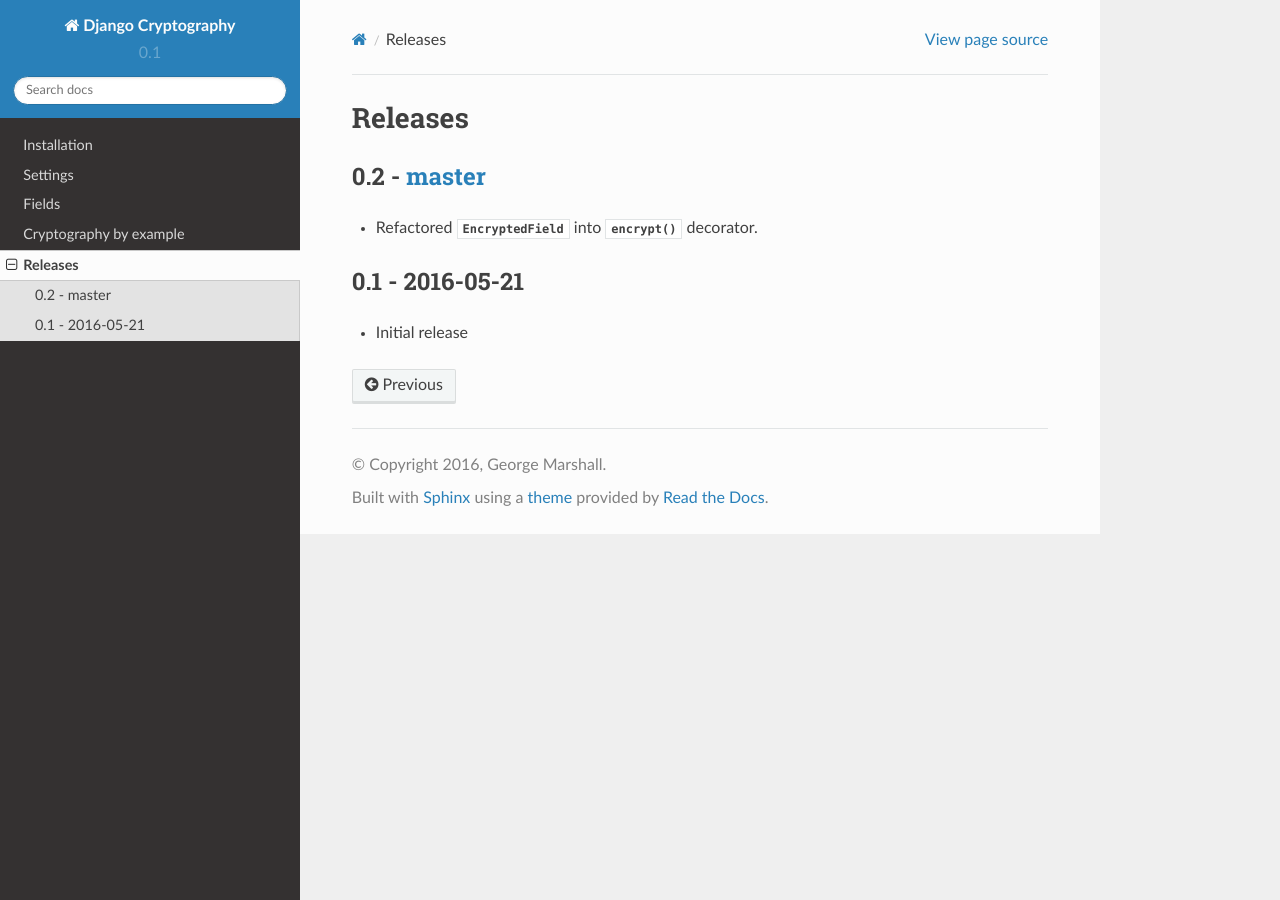
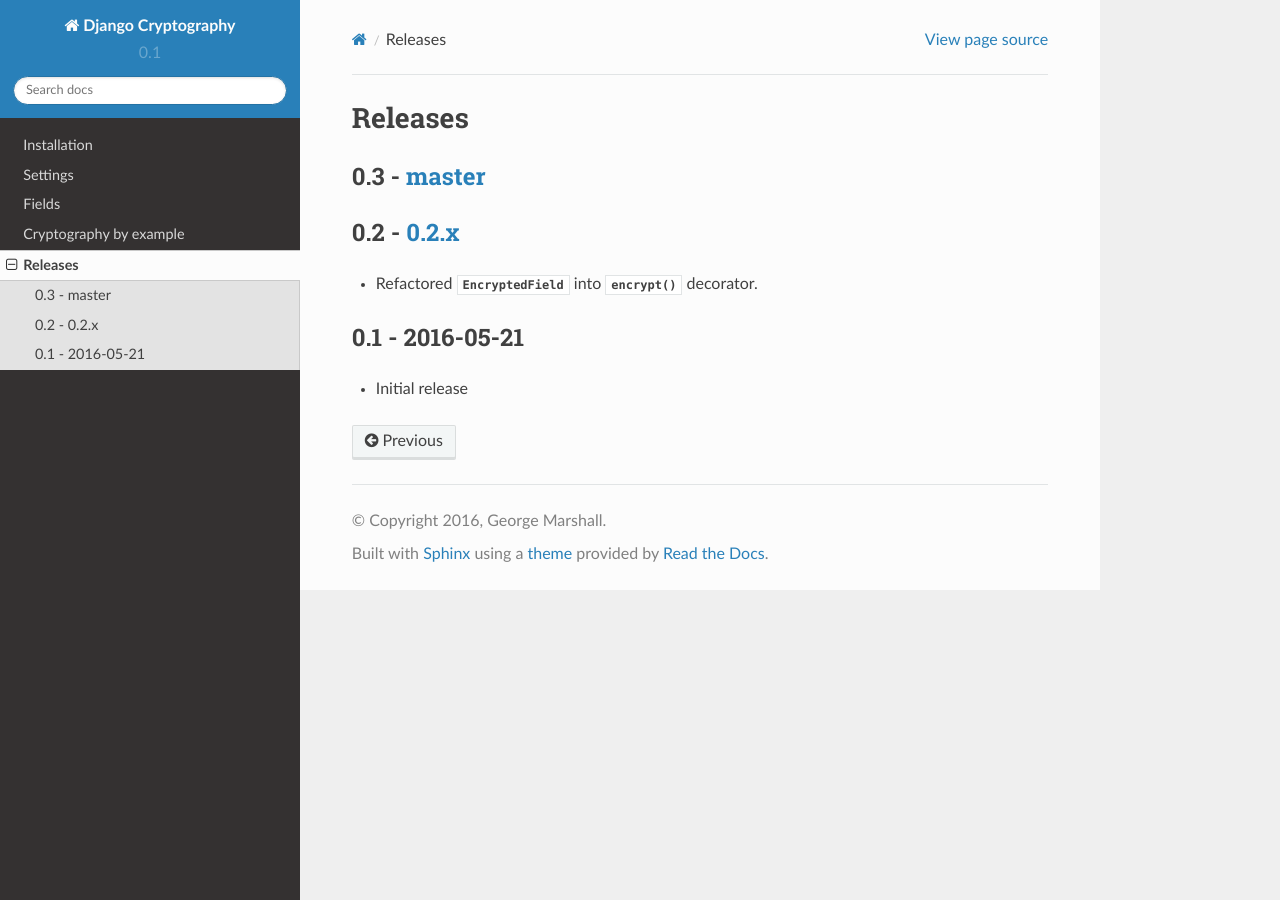
Before and after one commit to yoyowallet/django-cryptography, a Sphinx documentation site: the page built from docs/releases.rst, in a window 1280 px wide. Built offline with Sphinx 7.4.7 and the Read the Docs theme 2.0.0, drawn with Linux system fonts in a browser that asks for light colours; the version number could not be read and is left out.

Commit message:
Update release notes

```diff
--- a/docs/releases.rst
+++ b/docs/releases.rst
@@ -1,8 +1,11 @@
 Releases
 ========
 
-0.2 - master_
+0.3 - master_
 -------------
+
+0.2 - 0.2.x_
+------------
 
 * Refactored :class:`~django_cryptography.fields.EncryptedField` into
   :func:`~django_cryptography.fields.encrypt` decorator.
@@ -13,3 +16,5 @@ Releases
 * Initial release
 
 .. _master: https://github.com/georgemarshall/django-cryptography
+.. _0.1.x: https://github.com/georgemarshall/django-cryptography/tree/stable/0.1.x
+.. _0.2.x: https://github.com/georgemarshall/django-cryptography/tree/stable/0.2.x
```
